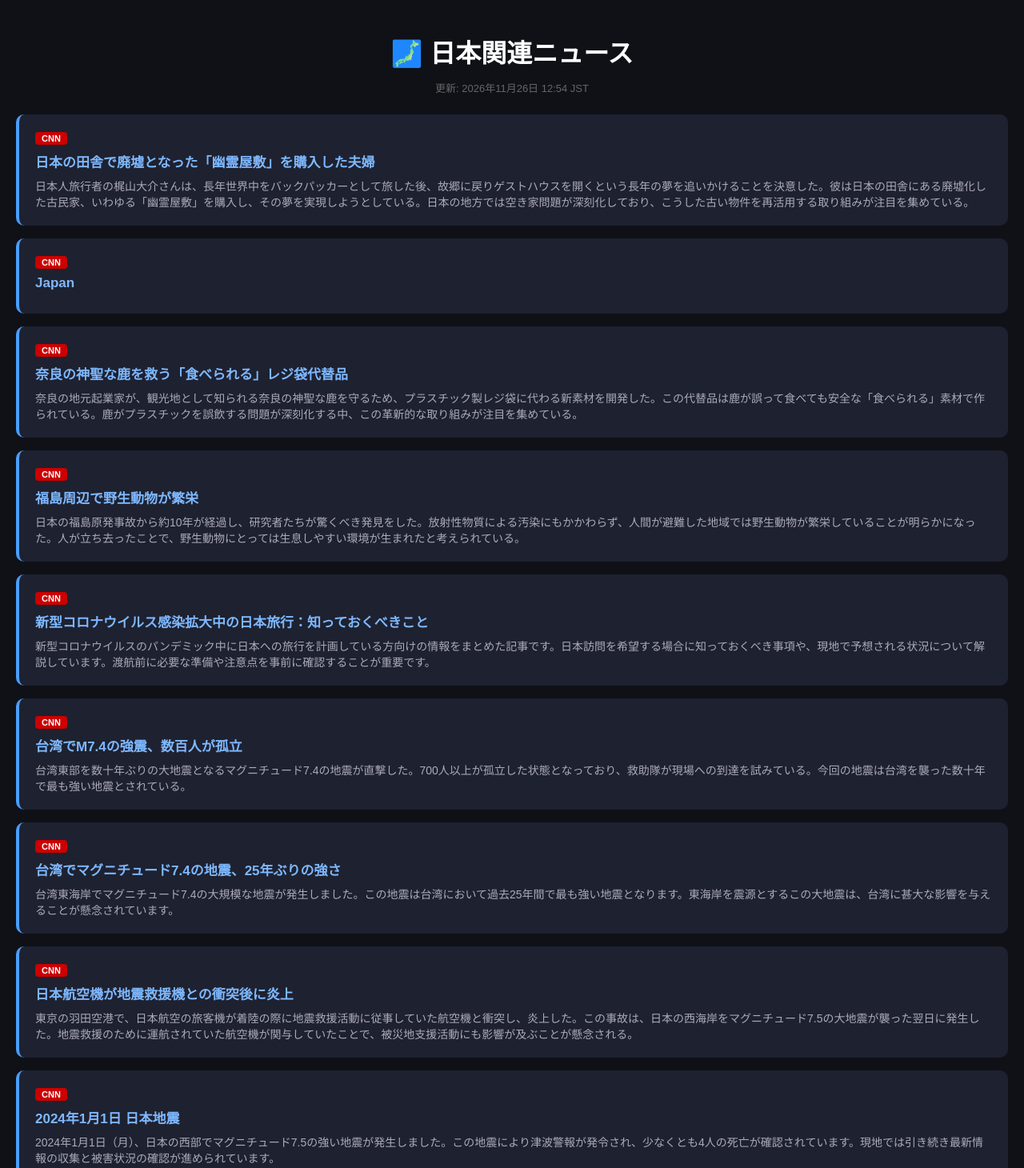
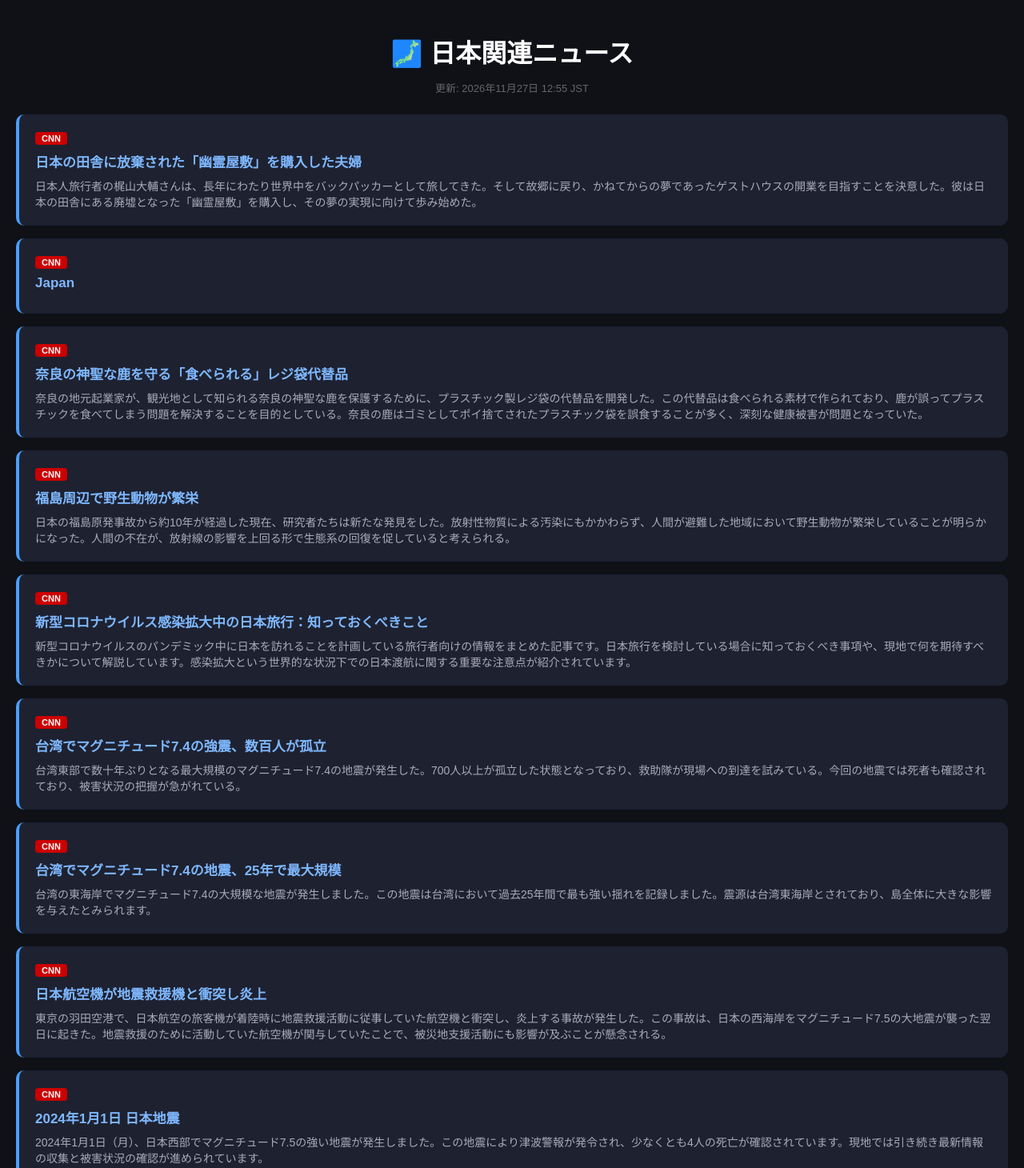
Before and after one commit to nishihara117-pixel/japan-news, a plain HTML site: page docs/index.html in a window 1280 px wide. Shown: the top 1460 px of the page at 80% size. Drawn offline with Linux system fonts and the light colour scheme.

Commit message:
🗾 ニュース更新 2026-11-27

```diff
--- a/docs/index.html
+++ b/docs/index.html
@@ -19,12 +19,12 @@ h1{text-align:center;color:#fff;margin-bottom:4px}
 </head>
 <body>
 <h1>🗾 日本関連ニュース</h1>
-<p class="updated">更新: 2026年11月26日 12:54 JST</p>
+<p class="updated">更新: 2026年11月27日 12:55 JST</p>
 
 <div class="card">
   <span class="logo CNN">CNN</span>
-  <h2><a href="https://www.cnn.com/travel/article/couple-turned-abandoned-japanese-home-into-guest-house/index.html" target="_blank">日本の田舎で廃墟となった「幽霊屋敷」を購入した夫婦</a></h2>
-  <p>日本人旅行者の梶山大介さんは、長年世界中をバックパッカーとして旅した後、故郷に戻りゲストハウスを開くという長年の夢を追いかけることを決意した。彼は日本の田舎にある廃墟化した古民家、いわゆる「幽霊屋敷」を購入し、その夢を実現しようとしている。日本の地方では空き家問題が深刻化しており、こうした古い物件を再活用する取り組みが注目を集めている。</p>
+  <h2><a href="https://www.cnn.com/travel/article/couple-turned-abandoned-japanese-home-into-guest-house/index.html" target="_blank">日本の田舎に放棄された「幽霊屋敷」を購入した夫婦</a></h2>
+  <p>日本人旅行者の梶山大輔さんは、長年にわたり世界中をバックパッカーとして旅してきた。そして故郷に戻り、かねてからの夢であったゲストハウスの開業を目指すことを決意した。彼は日本の田舎にある廃墟となった「幽霊屋敷」を購入し、その夢の実現に向けて歩み始めた。</p>
 </div>
 <div class="card">
   <span class="logo CNN">CNN</span>
@@ -33,38 +33,38 @@ h1{text-align:center;color:#fff;margin-bottom:4px}
 </div>
 <div class="card">
   <span class="logo CNN">CNN</span>
-  <h2><a href="https://www.cnn.com/travel/article/nara-deer-plastic-bags-scli-intl-scn/index.html" target="_blank">奈良の神聖な鹿を救う「食べられる」レジ袋代替品</a></h2>
-  <p>奈良の地元起業家が、観光地として知られる奈良の神聖な鹿を守るため、プラスチック製レジ袋に代わる新素材を開発した。この代替品は鹿が誤って食べても安全な「食べられる」素材で作られている。鹿がプラスチックを誤飲する問題が深刻化する中、この革新的な取り組みが注目を集めている。</p>
+  <h2><a href="https://www.cnn.com/travel/article/nara-deer-plastic-bags-scli-intl-scn/index.html" target="_blank">奈良の神聖な鹿を守る「食べられる」レジ袋代替品</a></h2>
+  <p>奈良の地元起業家が、観光地として知られる奈良の神聖な鹿を保護するために、プラスチック製レジ袋の代替品を開発した。この代替品は食べられる素材で作られており、鹿が誤ってプラスチックを食べてしまう問題を解決することを目的としている。奈良の鹿はゴミとしてポイ捨てされたプラスチック袋を誤食することが多く、深刻な健康被害が問題となっていた。</p>
 </div>
 <div class="card">
   <span class="logo CNN">CNN</span>
   <h2><a href="https://www.cnn.com/2020/01/07/asia/fukushima-wildlife-intl-scli-scn/index.html" target="_blank">福島周辺で野生動物が繁栄</a></h2>
-  <p>日本の福島原発事故から約10年が経過し、研究者たちが驚くべき発見をした。放射性物質による汚染にもかかわらず、人間が避難した地域では野生動物が繁栄していることが明らかになった。人が立ち去ったことで、野生動物にとっては生息しやすい環境が生まれたと考えられている。</p>
+  <p>日本の福島原発事故から約10年が経過した現在、研究者たちは新たな発見をした。放射性物質による汚染にもかかわらず、人間が避難した地域において野生動物が繁栄していることが明らかになった。人間の不在が、放射線の影響を上回る形で生態系の回復を促していると考えられる。</p>
 </div>
 <div class="card">
   <span class="logo CNN">CNN</span>
   <h2><a href="https://www.cnn.com/travel/article/japan-travel-covid-19/index.html" target="_blank">新型コロナウイルス感染拡大中の日本旅行：知っておくべきこと</a></h2>
-  <p>新型コロナウイルスのパンデミック中に日本への旅行を計画している方向けの情報をまとめた記事です。日本訪問を希望する場合に知っておくべき事項や、現地で予想される状況について解説しています。渡航前に必要な準備や注意点を事前に確認することが重要です。</p>
+  <p>新型コロナウイルスのパンデミック中に日本を訪れることを計画している旅行者向けの情報をまとめた記事です。日本旅行を検討している場合に知っておくべき事項や、現地で何を期待すべきかについて解説しています。感染拡大という世界的な状況下での日本渡航に関する重要な注意点が紹介されています。</p>
 </div>
 <div class="card">
   <span class="logo CNN">CNN</span>
-  <h2><a href="https://www.cnn.com/asia/live-news/taiwan-earthquake-hualien-04-04-23-hnk-intl/index.html" target="_blank">台湾でM7.4の強震、数百人が孤立</a></h2>
-  <p>台湾東部を数十年ぶりの大地震となるマグニチュード7.4の地震が直撃した。700人以上が孤立した状態となっており、救助隊が現場への到達を試みている。今回の地震は台湾を襲った数十年で最も強い地震とされている。</p>
+  <h2><a href="https://www.cnn.com/asia/live-news/taiwan-earthquake-hualien-04-04-23-hnk-intl/index.html" target="_blank">台湾でマグニチュード7.4の強震、数百人が孤立</a></h2>
+  <p>台湾東部で数十年ぶりとなる最大規模のマグニチュード7.4の地震が発生した。700人以上が孤立した状態となっており、救助隊が現場への到達を試みている。今回の地震では死者も確認されており、被害状況の把握が急がれている。</p>
 </div>
 <div class="card">
   <span class="logo CNN">CNN</span>
-  <h2><a href="https://www.cnn.com/asia/live-news/taiwan-earthquake-hualien-tsunami-warning-hnk-intl/index.html" target="_blank">台湾でマグニチュード7.4の地震、25年ぶりの強さ</a></h2>
-  <p>台湾東海岸でマグニチュード7.4の大規模な地震が発生しました。この地震は台湾において過去25年間で最も強い地震となります。東海岸を震源とするこの大地震は、台湾に甚大な影響を与えることが懸念されています。</p>
+  <h2><a href="https://www.cnn.com/asia/live-news/taiwan-earthquake-hualien-tsunami-warning-hnk-intl/index.html" target="_blank">台湾でマグニチュード7.4の地震、25年で最大規模</a></h2>
+  <p>台湾の東海岸でマグニチュード7.4の大規模な地震が発生しました。この地震は台湾において過去25年間で最も強い揺れを記録しました。震源は台湾東海岸とされており、島全体に大きな影響を与えたとみられます。</p>
 </div>
 <div class="card">
   <span class="logo CNN">CNN</span>
-  <h2><a href="https://www.cnn.com/asia/live-news/japan-earthquake-plane-fire-news-01-02-24/index.html" target="_blank">日本航空機が地震救援機との衝突後に炎上</a></h2>
-  <p>東京の羽田空港で、日本航空の旅客機が着陸の際に地震救援活動に従事していた航空機と衝突し、炎上した。この事故は、日本の西海岸をマグニチュード7.5の大地震が襲った翌日に発生した。地震救援のために運航されていた航空機が関与していたことで、被災地支援活動にも影響が及ぶことが懸念される。</p>
+  <h2><a href="https://www.cnn.com/asia/live-news/japan-earthquake-plane-fire-news-01-02-24/index.html" target="_blank">日本航空機が地震救援機と衝突し炎上</a></h2>
+  <p>東京の羽田空港で、日本航空の旅客機が着陸時に地震救援活動に従事していた航空機と衝突し、炎上する事故が発生した。この事故は、日本の西海岸をマグニチュード7.5の大地震が襲った翌日に起きた。地震救援のために活動していた航空機が関与していたことで、被災地支援活動にも影響が及ぶことが懸念される。</p>
 </div>
 <div class="card">
   <span class="logo CNN">CNN</span>
   <h2><a href="https://www.cnn.com/asia/live-news/japan-ishikawa-earthquake-01-01-24/index.html" target="_blank">2024年1月1日 日本地震</a></h2>
-  <p>2024年1月1日（月）、日本の西部でマグニチュード7.5の強い地震が発生しました。この地震により津波警報が発令され、少なくとも4人の死亡が確認されています。現地では引き続き最新情報の収集と被害状況の確認が進められています。</p>
+  <p>2024年1月1日（月）、日本西部でマグニチュード7.5の強い地震が発生しました。この地震により津波警報が発令され、少なくとも4人の死亡が確認されています。現地では引き続き最新情報の収集と被害状況の確認が進められています。</p>
 </div>
 </body>
 </html>
```
Also changed, not shown: docs/meta.json (+14 -14 lines).
